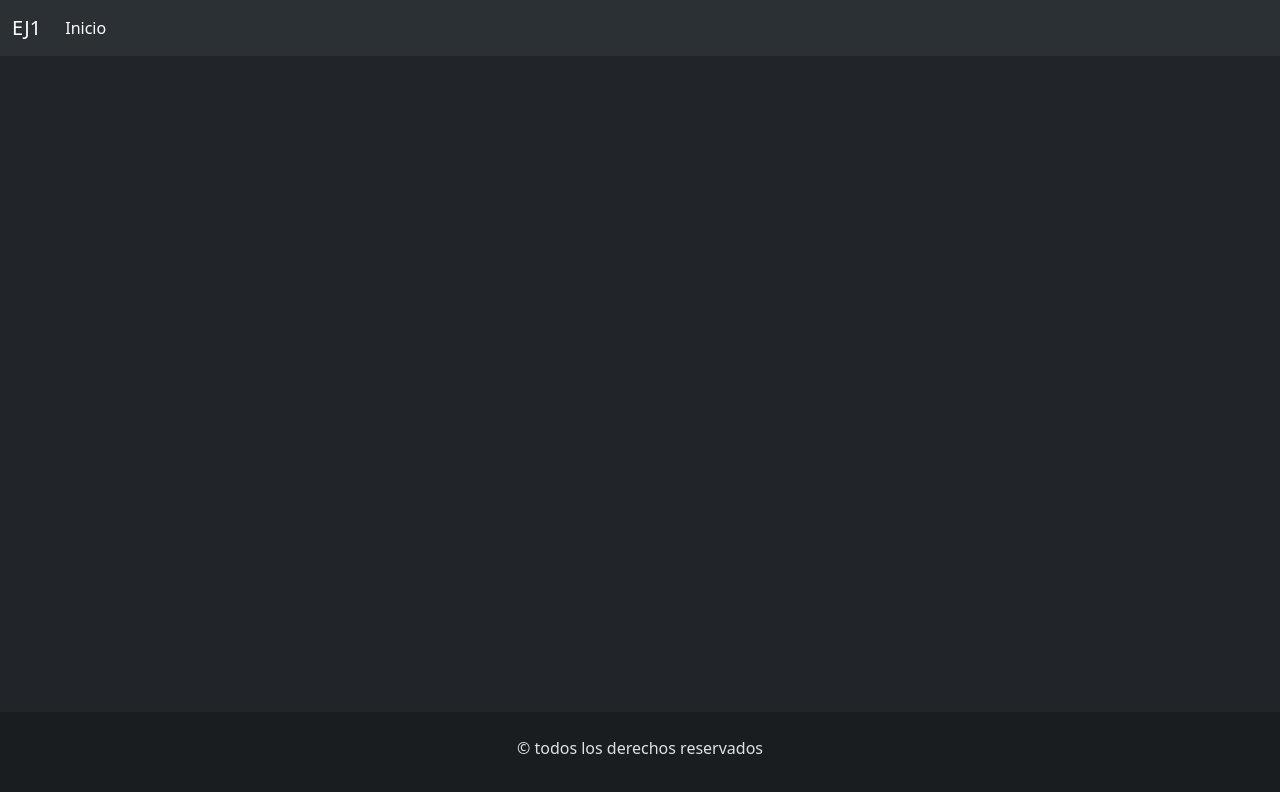
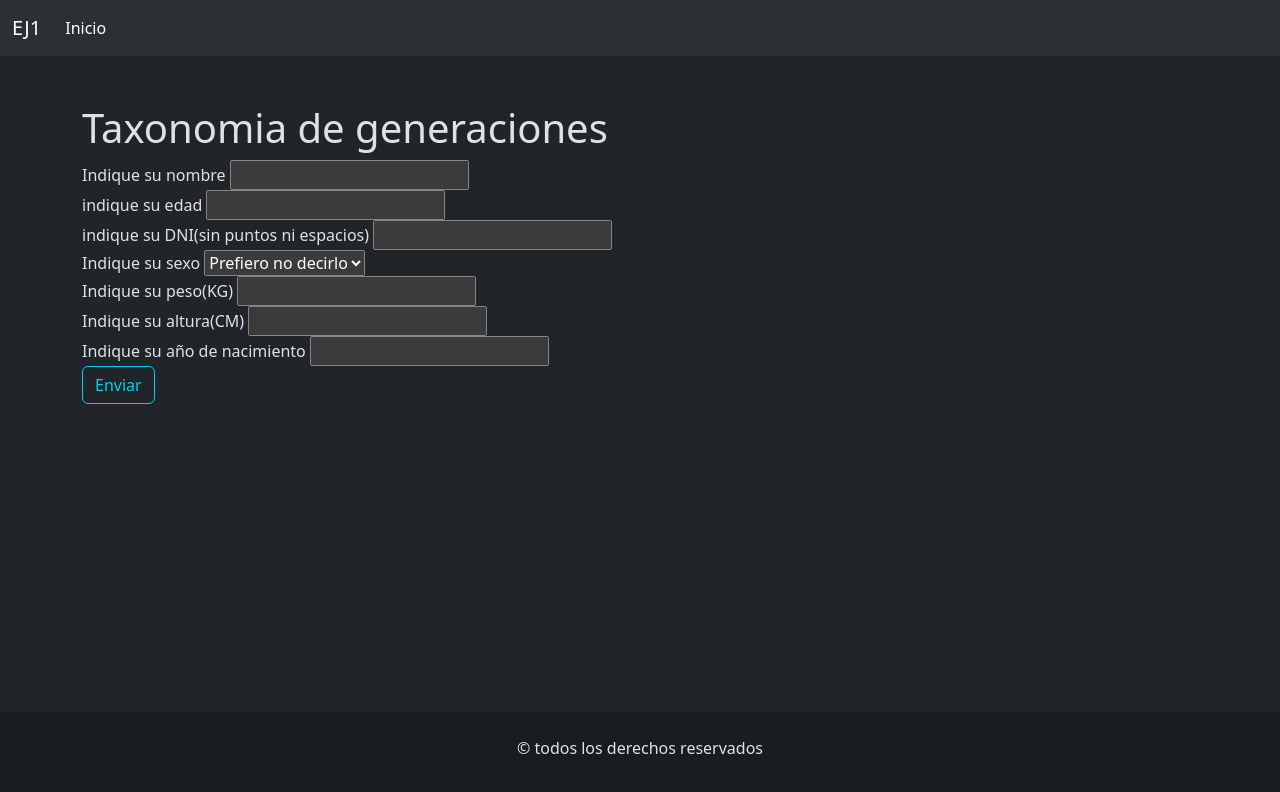
Before and after one commit to GabrielHaurane/TP-05-Ejer-2, a plain HTML site: page index.html in a window 1280 px wide. Drawn offline with nearby package versions, Linux system fonts and the light colour scheme.

Commit message:
main estructura

```diff
--- a/index.html
+++ b/index.html
@@ -25,7 +25,6 @@
             <li class="nav-item">
               <a class="nav-link active" aria-current="page" href="#">Inicio</a>
             </li>
-
           </ul>
         </div>
       </div>
@@ -33,8 +32,43 @@
   </header>
   <main class="container my-5">
     <section>
-
-    </section>
+    <h1>Taxonomia de generaciones</h1>
+    <form action="post">
+      <section>
+        <label for="name">Indique su nombre</label>
+        <input type="text" name="name" id="name" minlength="2" maxlength="20" required>
+      </section>
+      <section>
+        <label for="edad">indique su edad</label>
+        <input type="number" name="edad" id="edad" minlength="2" maxlength="3" required>
+      </section>
+      <section>
+        <label for="DNI">indique su DNI(sin puntos ni espacios)</label>
+        <input type="number" name="DNI" id="DNI" minlength="6" maxlength="10" required>
+      </section>
+      <section>
+        <label for="sexo">Indique su sexo</label>
+        <select name="sexo" id="sexo">
+          <option value="sin">Prefiero no decirlo</option>
+          <option value="H">Hombre</option>
+          <option value="M">Mujer</option>
+        </select>
+      </section>
+      <section>
+        <label for="peso">Indique su peso(KG)</label>
+        <input type="number" name="peso" id="peso" minlength="2" maxlength="3" required>
+      </section>
+      <section>
+        <label for="altura">Indique su altura(CM)</label>
+        <input type="number" name="altura" id="altura" minlength="2" maxlength="3" required>
+      </section>
+      <section>
+        <label for="nacimiento">Indique su año de nacimiento</label>
+        <input type="number" name="nacimiento" id="nacimiento" minlength="4" maxlength="4" required>
+      </section>
+      <button type="submit" class="btn btn-outline-info">Enviar</button>
+    </form>
+  </section>
   </main>
   <footer class="text-center py-4 bg-dark-subtle">
     <p>&copy; todos los derechos reservados</p>
```
